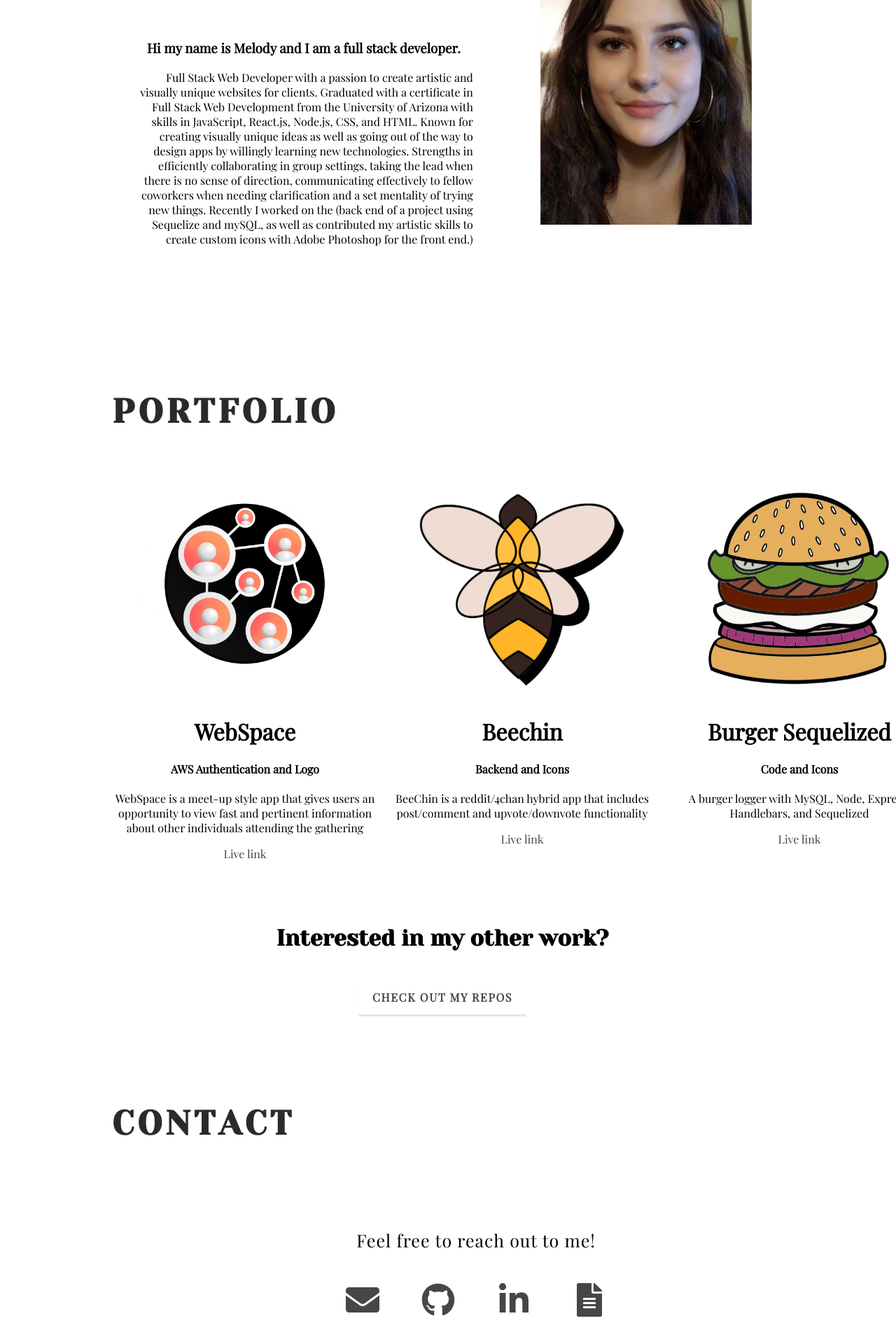
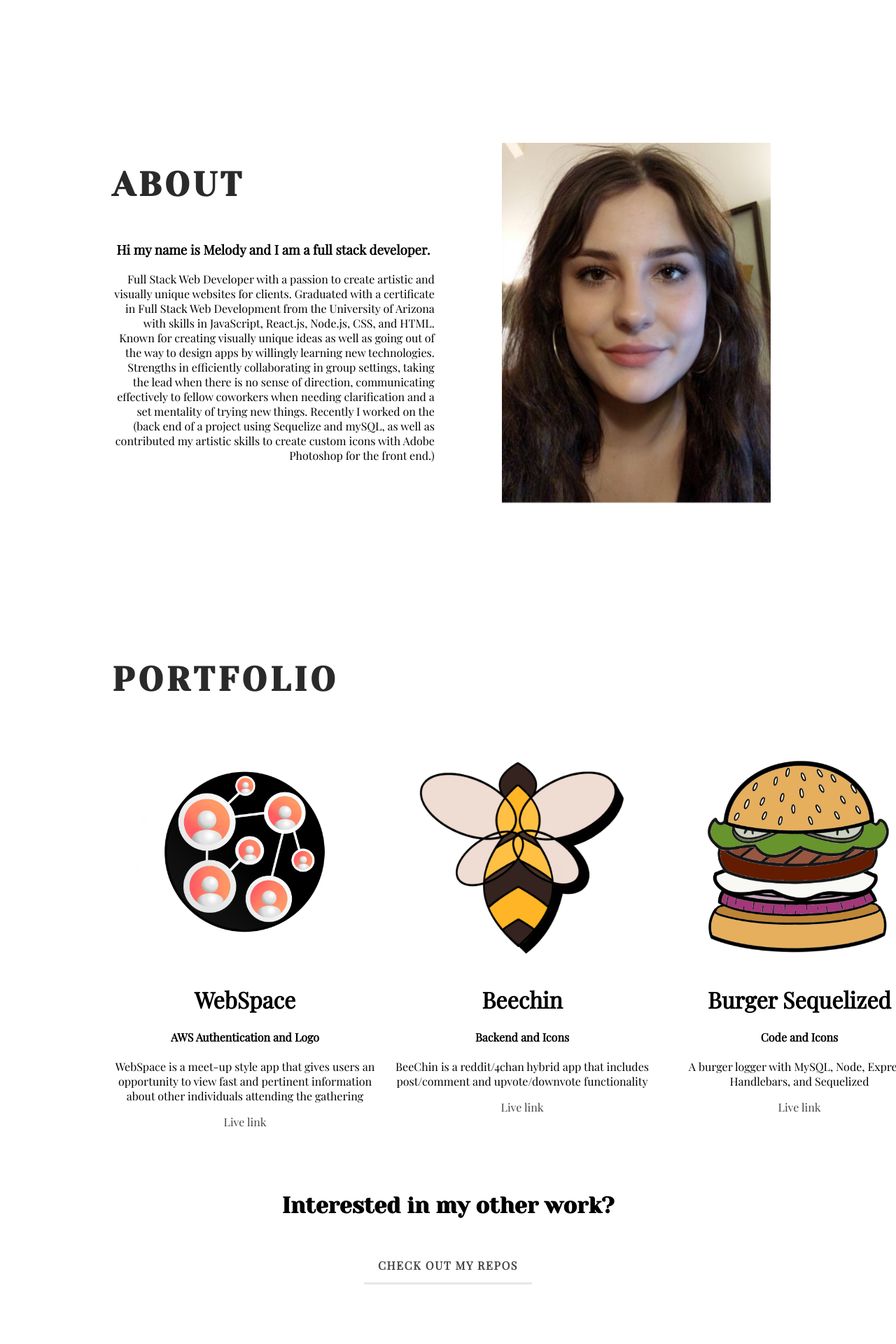
Before and after one commit to melodykirshberg/Updated-React-Portfolio, a React (Create React App) app: page / in a window 1280 px wide. Shown: the part 848-2768 px from the top of the page at 70% size. Built offline with nearby package versions, Linux system fonts and the light colour scheme.

Commit message:
fixed mainly padding styles / added titles

```diff
--- a/src/components/About/About.css
+++ b/src/components/About/About.css
@@ -6,7 +6,7 @@
     background-position: right;
     background-size: cover; */
     flex-direction: row;
-    padding: 10em 5em 10em 12em;
+    padding: 0em 10em 12em 10em;
 }
 
 .aboutText {
@@ -32,5 +32,5 @@
 .about img {
     margin-left: 6em;
     height: 100%;
-    width: 30%;
+    width: 40%;
 }
--- a/src/components/Contact/Contact.css
+++ b/src/components/Contact/Contact.css
@@ -1,7 +1,7 @@
 @import url('https://fonts.googleapis.com/css?family=Playfair+Display|Yeseva+One&display=swap');
 .contact {
     position: relative;
-    padding: 6em 5em 12em 10em;
+    padding: 0em 10em 17em 10em;
 }
 
 .contact-heading {
@@ -16,11 +16,14 @@
 .contact-content {
     font-size: 3em;
     vertical-align: middle;
+    padding-top: 50px;
+
 }
 
 .contact-text {
     font-family: 'Playfair Display', serif;
-    padding: 70px 0px 20px 0px;
+    padding-top: 10px;
+    padding-bottom: 10px;
     letter-spacing: 1px;
     font-size: 25px;
 }
--- a/src/components/Contact/Contact.js
+++ b/src/components/Contact/Contact.js
@@ -17,10 +17,10 @@ class Contact extends Component {
                 <Fade bottom>
                     <div className='contact-content'>
                         <p className='contact-text'>Feel free to reach out to me!</p>
-                        <a href='mailto: melodykirshberg@gmail.com'><FaEnvelope /></a>
-                        <a href='https://www.github.com/verlitas'><FaGithub /></a>
-                        <a href='https://www.linkedin.com/in/verlitas/'><FaLinkedinIn /></a>
-                        <a href={Pdf}><FaFileAlt /></a>
+                        <a title='Email' href='mailto: melodykirshberg@gmail.com'><FaEnvelope /></a>
+                        <a title='GitHub' href='https://www.github.com/verlitas'><FaGithub /></a>
+                        <a title='LinkedIn' href='https://www.linkedin.com/in/verlitas/'><FaLinkedinIn /></a>
+                        <a title='Resume' href={Pdf}><FaFileAlt /></a>
                     </div>
                 </Fade>
             </div>
--- a/src/components/Footer/Footer.css
+++ b/src/components/Footer/Footer.css
@@ -1,5 +1,6 @@
 @import url('https://fonts.googleapis.com/css?family=Playfair+Display|Yeseva+One&display=swap');
 .footer {
     font-family: 'Playfair Display', serif;
-    background-color: gainsboro;
+    padding-bottom: 15px;
+    font-size: small;
 }
--- a/src/components/Main/Main.css
+++ b/src/components/Main/Main.css
@@ -5,8 +5,7 @@
     flex-direction: row;
     font-family: 'Yeseva One', cursive;
     font-size: 4em;
-    padding-bottom: 4em;
-    padding-top: 3em;
+    padding: 5em 0em 9em 0em;
 }
 
 .minorText {
--- a/src/components/Portfolio/Portfolio.css
+++ b/src/components/Portfolio/Portfolio.css
@@ -3,7 +3,7 @@
     position: relative;
     display: flex;
     flex-direction: column;
-    padding: 0 11em 0 10em;
+    padding: 0em 10em 12em 10em;
     /* background-image: url('./paint2.png');
     background-repeat:no-repeat;
     background-position: right;
```
